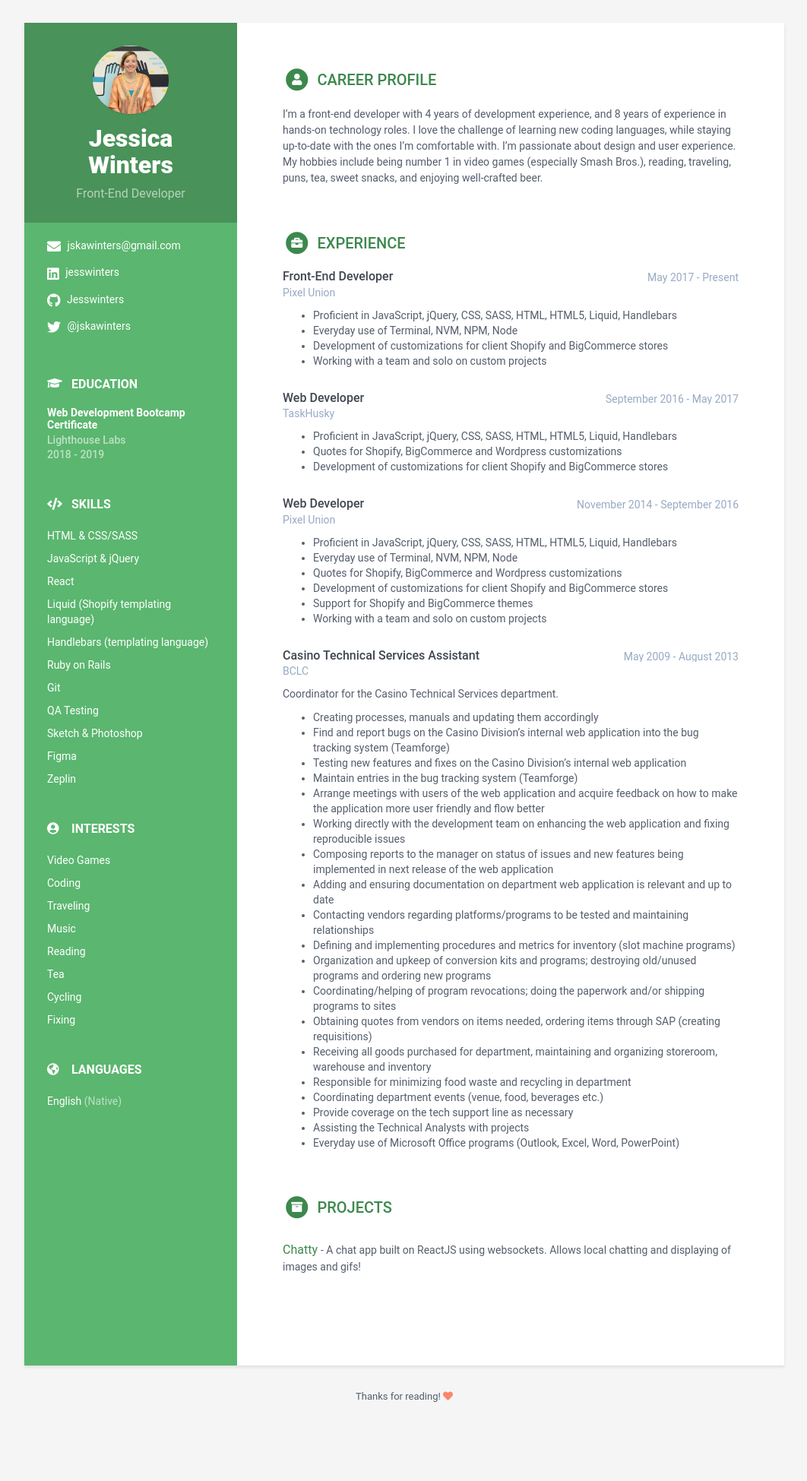
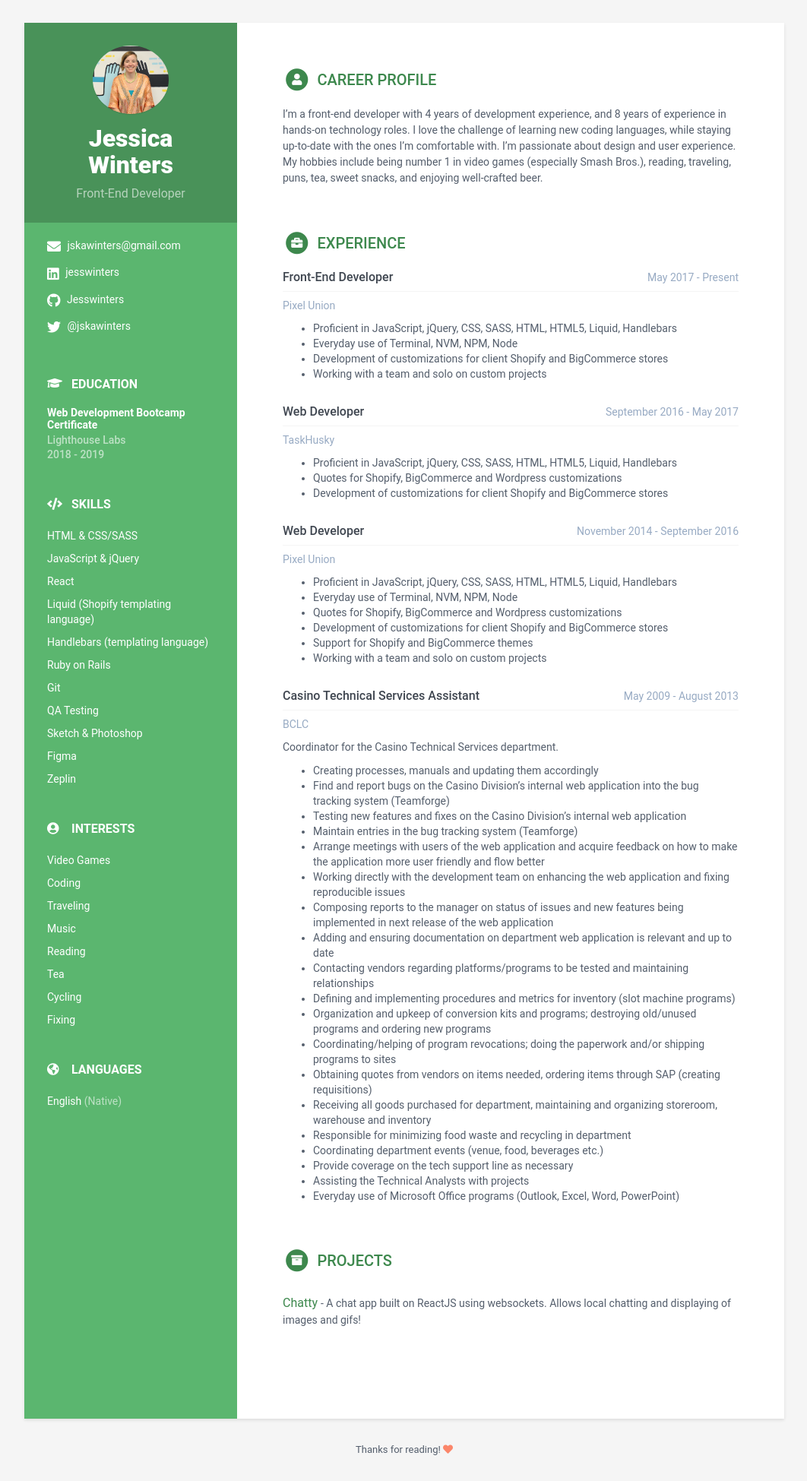
Before and after one commit to Jesswinters/Jesswinters.github.io, a Jekyll site: the page built from index.html, in a window 1280 px wide. Shown: the whole page at 76% size, without its empty margins (108-1170 px from the left). Built offline with Jekyll 4.4.1, drawn with Linux system fonts in a browser that asks for light colours; before the commit the page ends 1879 px from its top, so only the background shows below that.

Commit message:
Updated print styles

```diff
--- a/_sass/_base.scss
+++ b/_sass/_base.scss
@@ -216,23 +216,23 @@
   }
 
   .upper-row {
-    position: relative;
-    overflow: hidden;
-    margin-bottom: 2px;
+    display: flex;
+    align-items: center;
+    justify-content: space-between;
+    padding-bottom: 8px;
+    margin-bottom: 8px;
+    border-bottom: 1px solid #f5f5f5;
   }
 
   .job-title, .degree {
-    color: $text-color;
-    font-size: 16px;
     margin-top: 0;
     margin-bottom: 0;
+    font-size: 16px;
     font-weight: 500;
+    color: $text-color;
   }
 
   .time {
-    position: absolute;
-    right: 0;
-    top: 0;
     color: $text-grey;
   }
 
--- a/_sass/_print.scss
+++ b/_sass/_print.scss
@@ -17,10 +17,22 @@
     -webkit-print-color-adjust: exact;
   }
 
+  .main-wrapper {
+    .job-title {
+      font-weight: 700;
+    }
+
+    .section-title {
+      .fa-stack {
+        display: none;
+      }
+    }
+  }
+
   .sidebar-wrapper {
     position: static;
-    float: right;
-    width: 40%;
+    float: left;
+    width: 45%;
     -webkit-print-color-adjust: exact;
   }
 
--- a/_sass/_responsive.scss
+++ b/_sass/_responsive.scss
@@ -11,16 +11,6 @@
 
   .main-wrapper {
     padding: 30px;
-  }
-
-  .main-wrapper .time {
-    position: static;
-    display: block;
-    margin-top: 5px;
-  }
-
-  .main-wrapper .upper-row {
-    margin-bottom: 0;
   }
 }
 
```
